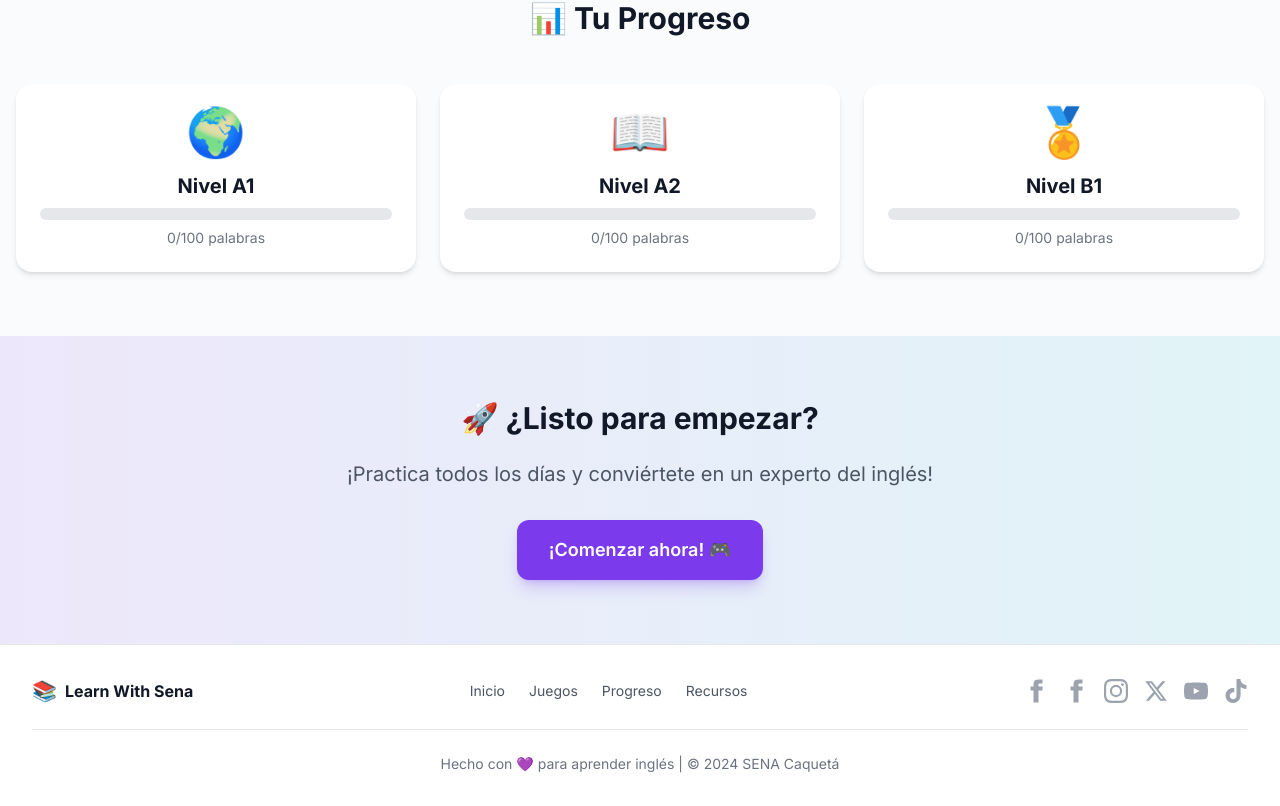
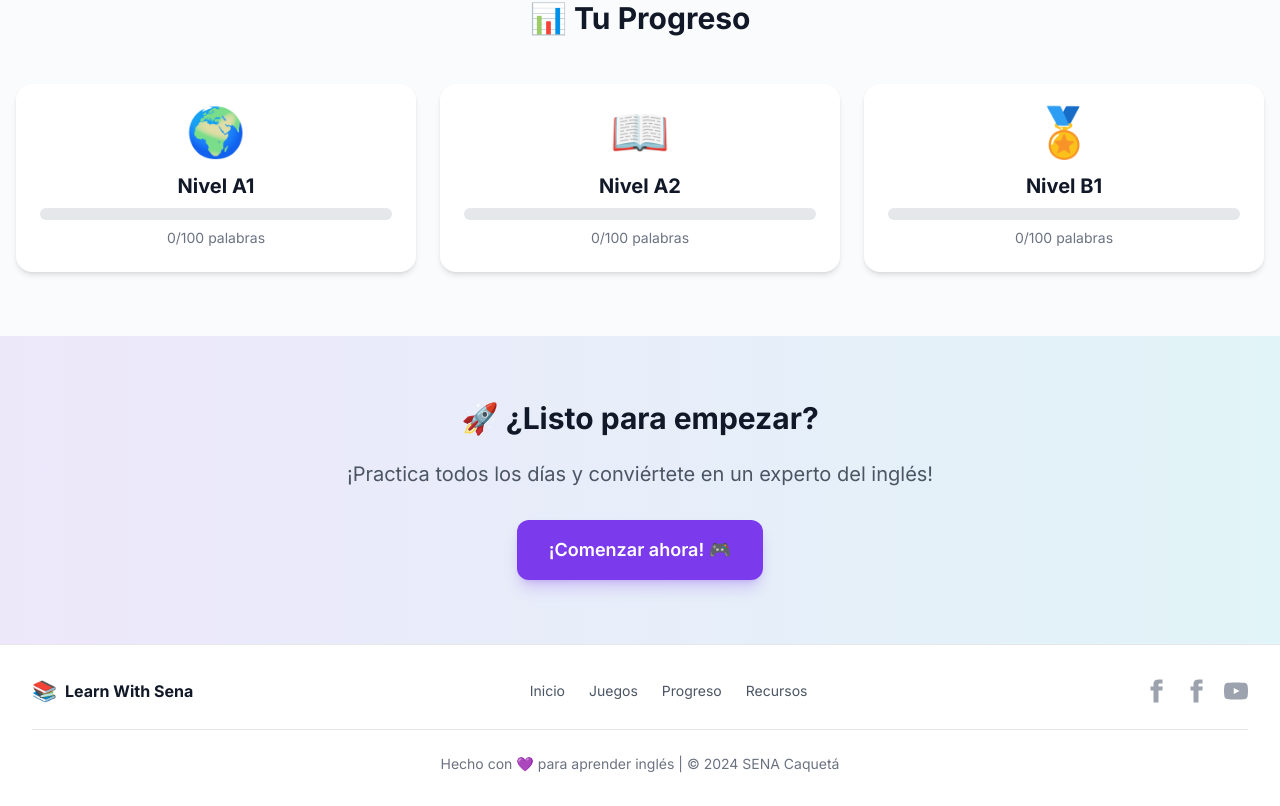
Before and after one commit to laurreat/LWS, a Next.js app: page / in a window 1280 px wide. Shown: the part 1057-1863 px from the top of the page. Built offline with nearby package versions, Linux system fonts and the light colour scheme.

Commit message:
Remove extra social links - keep only Facebook and YouTube

```diff
--- a/src/components/layout/Footer.tsx
+++ b/src/components/layout/Footer.tsx
@@ -26,17 +26,8 @@ export function Footer() {
             <a href="https://web.facebook.com/sena.caqueta" target="_blank" rel="noopener noreferrer" className="text-gray-400 hover:text-blue-500 transition-colors" aria-label="Facebook SENA Caquetá">
               <svg className="w-6 h-6" fill="currentColor" viewBox="0 0 24 24"><path d="M18.77,7.46H14.5v-1.9c0-.9.6-1.1,1-1.1h3V.5h-4.33C10.24.5,9.5,3.44,9.5,5.32v2.15h-3v4h3v12h5v-12h3.85l.42-4Z"/></svg>
             </a>
-            <a href="https://www.instagram.com/sena/" target="_blank" rel="noopener noreferrer" className="text-gray-400 hover:text-pink-500 transition-colors" aria-label="Instagram">
-              <svg className="w-6 h-6" fill="currentColor" viewBox="0 0 24 24"><path d="M12,2.16c3.2,0,3.58,0,4.85.07,3.25.15,4.77,1.69,4.92,4.92.06,1.27.07,1.65.07,4.85s0,3.58-.07,4.85c-.15,3.23-1.66,4.77-4.92,4.92-1.27.06-1.65.07-4.85.07s-3.58,0-4.85-.07c-3.26-.15-4.77-1.7-4.92-4.92-.06-1.27-.07-1.65-.07-4.85s0-3.58.07-4.85C2.38,3.92,3.9,2.38,7.15,2.23,8.42,2.18,8.8,2.16,12,2.16ZM12,0C8.74,0,8.33,0,7.05.07c-4.27.2-6.78,2.71-7,7C0,8.33,0,8.74,0,12s0,3.67.07,4.95c.2,4.27,2.71,6.78,7,7C8.33,24,8.74,24,12,24s3.67,0,4.95-.07c4.27-.2,6.78-2.71,7-7C24,15.67,24,15.26,24,12s0-3.67-.07-4.95c-.2-4.27-2.71-6.78-7-7C15.67,0,15.26,0,12,0Zm0,5.84A6.16,6.16,0,1,0,18.16,12,6.16,6.16,0,0,0,12,5.84ZM12,16a4,4,0,1,1,4-4A4,4,0,0,1,12,16ZM18.41,4.15a1.44,1.44,0,1,0,1.44,1.44A1.44,1.44,0,0,0,18.41,4.15Z"/></svg>
-            </a>
-            <a href="https://twitter.com/SENAComunica" target="_blank" rel="noopener noreferrer" className="text-gray-400 hover:text-sky-500 transition-colors" aria-label="Twitter">
-              <svg className="w-6 h-6" fill="currentColor" viewBox="0 0 24 24"><path d="M18.244 2.25h3.308l-7.227 8.26 8.502 11.24H16.17l-5.214-6.817L4.99 21.75H1.68l7.73-8.835L1.254 2.25H8.08l4.713 6.231zm-1.161 17.52h1.833L7.084 4.126H5.117z"/></svg>
-            </a>
             <a href="https://www.youtube.com/@senaregionalcaqueta6518" target="_blank" rel="noopener noreferrer" className="text-gray-400 hover:text-red-500 transition-colors" aria-label="YouTube SENA Caquetá">
               <svg className="w-6 h-6" fill="currentColor" viewBox="0 0 24 24"><path d="M23.5 6.19a3.02 3.02 0 0 0-2.12-2.14C19.5 3.5 12 3.5 12 3.5s-7.5 0-9.38.55A3.02 3.02 0 0 0 .5 6.19 31.4 31.4 0 0 0 0 12a31.4 31.4 0 0 0 .5 5.81 3.02 3.02 0 0 0 2.12 2.14C4.5 20.5 12 20.5 12 20.5s7.5 0 9.38-.55a3.02 3.02 0 0 0 2.12-2.14A31.4 31.4 0 0 0 24 12a31.4 31.4 0 0 0-.5-5.81ZM9.75 15.02V8.98L15.5 12l-5.75 3.02Z"/></svg>
-            </a>
-            <a href="https://www.tiktok.com/@sena" target="_blank" rel="noopener noreferrer" className="text-gray-400 hover:text-white transition-colors" aria-label="TikTok">
-              <svg className="w-6 h-6" fill="currentColor" viewBox="0 0 24 24"><path d="M12.525.02c1.31-.02 2.61-.01 3.91-.02.08 1.53.63 3.09 1.75 4.17 1.12 1.11 2.7 1.62 4.24 1.79v4.03c-1.44-.05-2.89-.35-4.2-.97-.57-.26-1.1-.59-1.62-.93-.01 2.92.01 5.84-.02 8.75-.08 1.4-.54 2.79-1.35 3.94-1.31 1.92-3.58 3.17-5.91 3.21-1.43.08-2.86-.31-4.08-1.03-2.02-1.19-3.44-3.37-3.65-5.71-.02-.5-.03-1-.01-1.49.18-1.9 1.12-3.72 2.58-4.96 1.66-1.44 3.98-2.13 6.15-1.72.02 1.48-.04 2.96-.04 4.44-.99-.32-2.15-.23-3.02.37-.63.41-1.11 1.04-1.36 1.75-.21.51-.15 1.07-.14 1.61.24 1.64 1.82 3.02 3.5 2.87 1.12-.01 2.19-.66 2.77-1.61.19-.33.4-.67.41-1.06.1-1.79.06-3.57.07-5.36.01-4.03-.01-8.05.02-12.07z"/></svg>
             </a>
           </div>
         </div>
```
